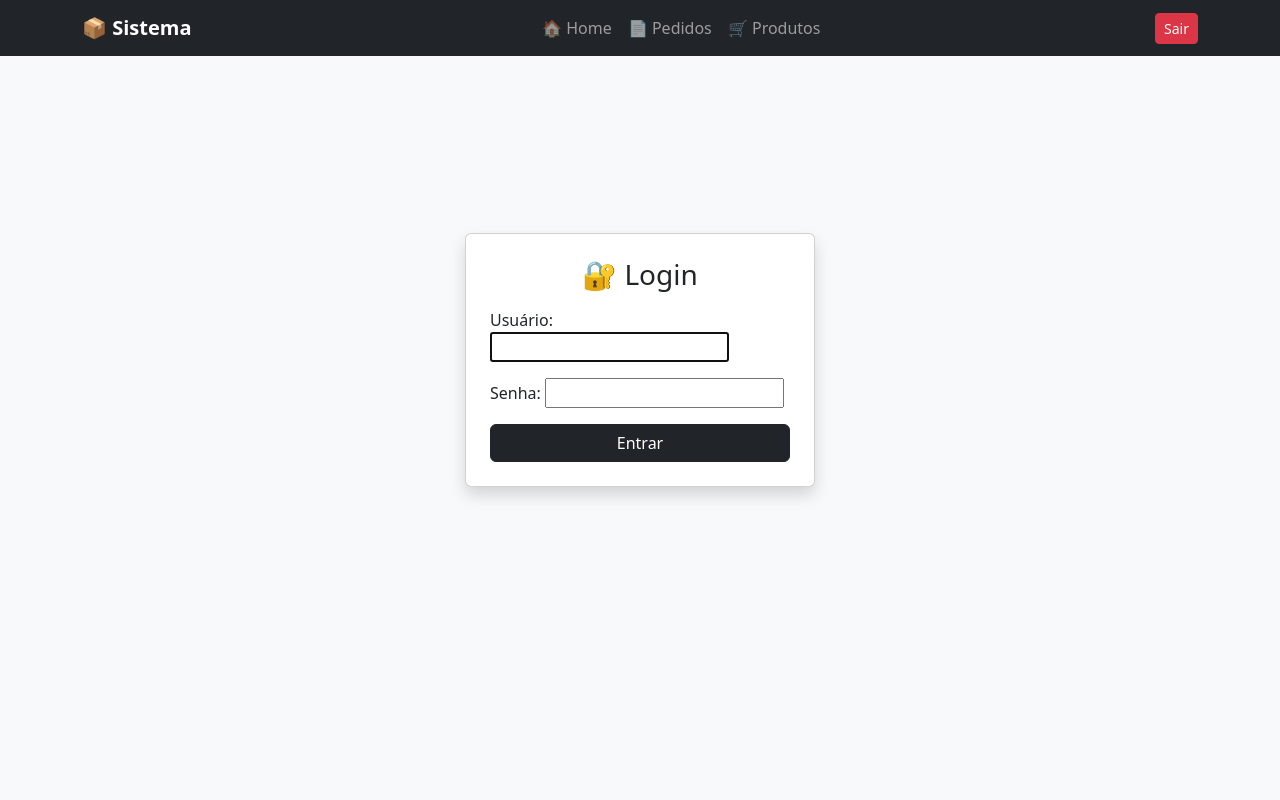
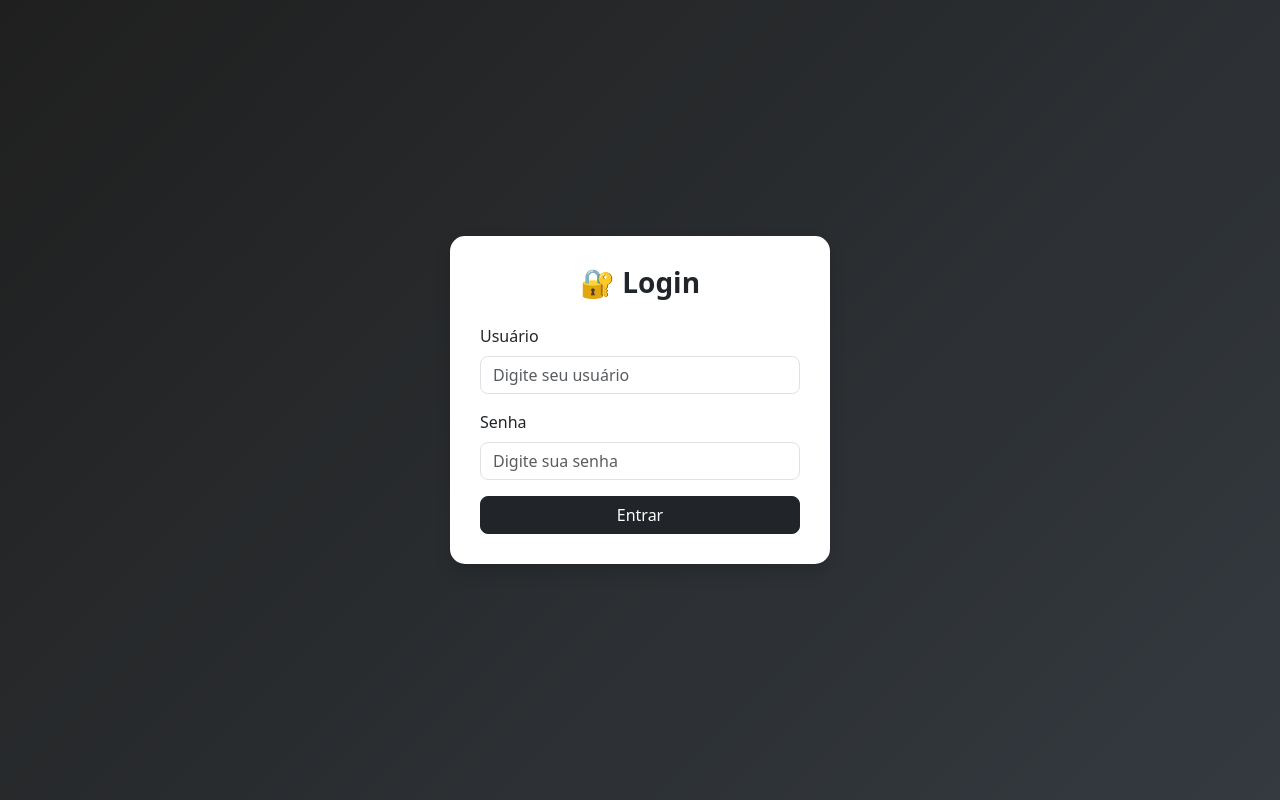
Before and after one commit to Dudacabo/projetoAppCasaJacque, a Django app: page /login/ in a window 1280 px wide. Run offline with Django 5.2, Linux system fonts and the light colour scheme.

Commit message:
Ajustes visuais nos templates

```diff
--- a/pedidos/templates/base.html
+++ b/pedidos/templates/base.html
@@ -61,7 +61,7 @@
     <form action="{% url 'logout' %}" method="POST">
         {% csrf_token %}
         <button class="btn btn-danger btn-sm">
-            Sair
+            Sair da conta
         </button>
     </form>
 
--- a/pedidos/templates/home.html
+++ b/pedidos/templates/home.html
@@ -47,7 +47,7 @@ HOME
                             </td>
                             <td class="text-center">
                                 <a href="{% url 'pedidos:listar_item' pedido.id %}" class="btn btn-info btn-sm">
-                                   👁️ Ver
+                                    Ver
                                 </a>
                             </td>
                         </tr>
@@ -86,7 +86,7 @@ HOME
                         <tr>
                             <td class="text-center">{{ produto.id }}</td>
                             <td class="text-center">{{ produto.nome }}</td>
-                            <td class="text-center">R$ {{ produto.preco }}</td>
+                            <td class="text-center">R$ {{ produto.preco|floatformat:2 }}</td>
                         </tr>
 
                         {% empty %}
--- a/pedidos/templates/item_pedido/adicionar_item.html
+++ b/pedidos/templates/item_pedido/adicionar_item.html
@@ -6,12 +6,13 @@
 
 <div class="card shadow p-4">
 
-    <h2>Adicionar Produto ao Pedido #{{ pedido.id }}</h2>
+    <h2>Adicionar Produto ao Pedido de {{ pedido.cliente_nome }}</h2>
 
     <form method="POST">
         {% csrf_token %}
         {{ form.as_p }}
 
+        <div style="text-align: center;">
             <button type="submit" class="btn btn-success">
                 Salvar
             </button>
@@ -19,6 +20,7 @@
             <a href="{% url 'pedidos:detalhar_pedido' pedido.id %}" class="btn btn-secondary">
                 Voltar
             </a>
+        </div>
     </form>
 
 </div>
--- a/pedidos/templates/item_pedido/excluir_item.html
+++ b/pedidos/templates/item_pedido/excluir_item.html
@@ -9,7 +9,7 @@
             <h2 class="mb-3 text-danger">🗑️ Excluir Item</h2>
         </div>
     <div class="alert alert-danger">
-        Tem certeza que deseja excluir o item <strong>{{ item.produto.nome }}</strong> do seu pedido?
+        Tem certeza que deseja excluir o item <strong>{{ item.produto.nome }}</strong> do pedido de <strong>{{ item.pedido.cliente_nome }}</strong>?
     </div>
 
     <form method="POST">
--- a/pedidos/templates/pedidos/cadastrar_pedido.html
+++ b/pedidos/templates/pedidos/cadastrar_pedido.html
@@ -4,7 +4,7 @@
 
 {% block content %}
     <div style="text-align: center;">
-        <h2 class="mb-3">Cadastrar Pedido</h2>
+        <h2 class="mb-3">➕ Cadastrar Pedido</h2>
     </div>
 <div class="card p-4 shadow-sm">
     <form method="POST">
@@ -12,7 +12,7 @@
         {{ form.as_p }}
         <div style="text-align: center;">
             <button type="submit" class="btn btn-primary">
-                💾 Salvar
+                Salvar
             </button>
 
             <a href="{% url 'pedidos:listar_pedido' %}" class="btn btn-secondary">
--- a/pedidos/templates/pedidos/excluir_pedido.html
+++ b/pedidos/templates/pedidos/excluir_pedido.html
@@ -9,7 +9,7 @@
             <h2 class="mb-3 text-danger">🗑️ Excluir Pedido</h2>
         </div>
     <div class="alert alert-danger">
-        Tem certeza que deseja excluir o pedido <strong>{{ pedido.id }}</strong>?
+        Tem certeza que deseja excluir o pedido de <strong>{{ pedido.cliente_nome }}</strong>?
     </div>
 
     <form method="POST">
--- a/pedidos/templates/pedidos/listar_pedido.html
+++ b/pedidos/templates/pedidos/listar_pedido.html
@@ -26,9 +26,9 @@
             <td class="text-center">{{ pedido.data_criacao|date:"d/m/Y" }}</td>
             <td class="text-center">
                 {% if pedido.entregue %}
-                    ✅ Sim
+                    ✅
                 {% else %}
-                    ❌ Não
+                    ❌
                 {% endif %}
             </td>
             <td class="text-center">
@@ -53,7 +53,7 @@
 
 <div style="text-align: center;">
     <a href="{% url 'pedidos:cadastrar_pedido' %}" class="btn btn-success mb-3">
-        ➕ Novo Pedido
+        Novo Pedido
     </a>
 </div>
 </div>
--- a/pedidos/templates/produtos/cadastrar_produto.html
+++ b/pedidos/templates/produtos/cadastrar_produto.html
@@ -12,6 +12,7 @@
         {% csrf_token %}
         {{ form.as_p }}
 
+        <div style="text-align: center;">
             <button type="submit" class="btn btn-primary">
                 Salvar
             </button>
@@ -19,6 +20,7 @@
             <a href="{% url 'pedidos:listar_produto' %}" class="btn btn-secondary">
                 Cancelar
             </a>
+        </div>
     </form>
 </div>
 
--- a/pedidos/templates/produtos/listar_produto.html
+++ b/pedidos/templates/produtos/listar_produto.html
@@ -23,7 +23,7 @@
             <tr>
                 <td class="text-center">{{ produto.id }}</td>
                 <td class="text-center">{{ produto.nome }}</td>
-                <td class="text-center">R$ {{ produto.preco }}</td>
+                <td class="text-center">R$ {{ produto.preco|floatformat:2 }}</td>
                 <td class="text-center">
                     <a href="{% url 'pedidos:editar_produto' produto.id %}" class="btn btn-warning btn-sm">✏️</a>
                     <a href="{% url 'pedidos:excluir_produto' produto.id %}" class="btn btn-danger btn-sm">🗑️</a>
@@ -31,14 +31,14 @@
             </tr>
             {% empty %}
             <tr>
-                <td colspan="4" class="text-center">Nenhum produto cadastrado.</td>
+                <td colspan="5" class="text-center">Nenhum produto cadastrado.</td>
             </tr>
             {% endfor %}
         </tbody>
     </table>
     <div style="text-align: center;">
         <a href="{% url 'pedidos:cadastrar_produto' %}" class="btn btn-success mb-3">
-        ➕ Novo Produto
+        Novo Produto
         </a>
     </div>
 </div>
--- a/pedidos/templates/registration/login.html
+++ b/pedidos/templates/registration/login.html
@@ -1,18 +1,69 @@
-{% extends 'base.html' %}
+{% load static %}
+<!DOCTYPE html>
+<html lang="pt-br">
+<head>
+    <meta charset="UTF-8">
+    <title>Login - Sistema</title>
+    <meta name="viewport" content="width=device-width, initial-scale=1.0">
 
-{% block title %}Login{% endblock %}
+    <!-- Bootstrap -->
+    <link href="https://cdn.jsdelivr.net/npm/bootstrap@5.3.2/dist/css/bootstrap.min.css" rel="stylesheet">
 
-{% block content %}
+    <style>
+        body {
+            background: linear-gradient(135deg, #1f1f1f, #343a40);
+            height: 100vh;
+        }
 
-<div class="d-flex justify-content-center align-items-center" style="height: 70vh;">
+        .login-card {
+            border-radius: 15px;
+            padding: 30px;
+            background: white;
+            width: 100%;
+            max-width: 380px;
+        }
 
-    <div class="card p-4 shadow" style="width: 350px;">
+        .login-title {
+            font-weight: bold;
+        }
 
-        <h3 class="text-center mb-3">🔐 Login</h3>
+        .btn-dark {
+            border-radius: 8px;
+        }
+
+        .form-control {
+            border-radius: 8px;
+        }
+    </style>
+</head>
+
+<body>
+
+<div class="d-flex justify-content-center align-items-center vh-100">
+
+    <div class="login-card shadow">
+
+        <h3 class="text-center mb-4 login-title">🔐 Login</h3>
+
+        <!-- ERRO DE LOGIN -->
+        {% if form.errors %}
+            <div class="alert alert-danger text-center">
+                Usuário ou senha inválidos
+            </div>
+        {% endif %}
 
         <form method="POST">
             {% csrf_token %}
-            {{ form.as_p }}
+
+            <div class="mb-3">
+                <label class="form-label">Usuário</label>
+                <input type="text" name="username" class="form-control" placeholder="Digite seu usuário" required>
+            </div>
+
+            <div class="mb-3">
+                <label class="form-label">Senha</label>
+                <input type="password" name="password" class="form-control" placeholder="Digite sua senha" required>
+            </div>
 
             <button type="submit" class="btn btn-dark w-100">
                 Entrar
@@ -23,4 +74,5 @@
 
 </div>
 
-{% endblock %}
+</body>
+</html>
```
Also changed, not shown: pedidos/templates/item_pedido/listar_item.html (+17 -9 lines), pedidos/templates/pedidos/detalhar_pedido.html (+22 -11 lines). Lines whose indentation alone changed are shown as unchanged.
